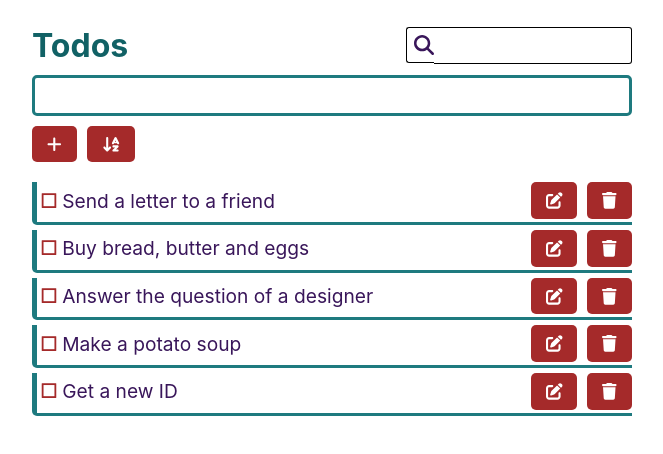
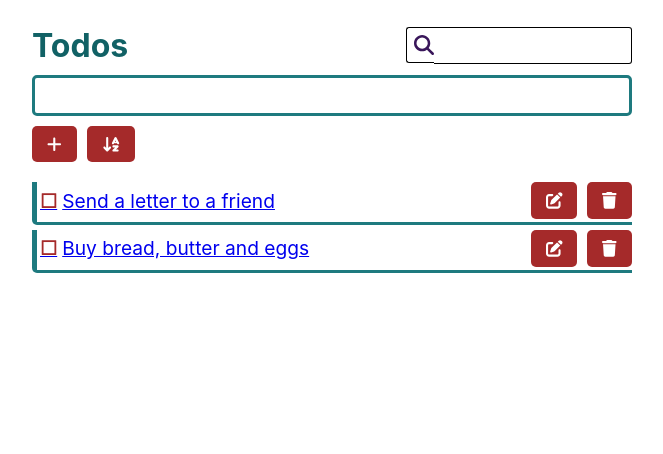
Before and after one commit to boririna/todo-app, a React (Create React App) app: page / in a window 1280 px wide. Shown: the top 454 px of the page, without its empty margins (308-971 px from the left). Built offline with nearby package versions, Linux system fonts and the light colour scheme; data requests are answered from the project's data file.

Commit message:
added main page route and a task route

```diff
--- a/package.json
+++ b/package.json
@@ -16,6 +16,7 @@
     "prettier": "^3.0.3",
     "react": "^18.2.0",
     "react-dom": "^18.2.0",
+    "react-router-dom": "^6.21.1",
     "react-scripts": "5.0.1",
     "web-vitals": "^2.1.4"
   },
--- a/src/App.js
+++ b/src/App.js
@@ -4,6 +4,7 @@ import _ from 'lodash';
 import { Todo } from './components/todo/Todo';
 import { Search } from './components/search/Search';
 import { library } from '@fortawesome/fontawesome-svg-core';
+import { Routes, Route, Link } from 'react-router-dom';
 import {
 	faPenToSquare,
 	faTrash,
@@ -27,7 +28,7 @@ library.add(
 	faRotateLeft,
 );
 
-export const App = () => {
+export const MainPage = () => {
 	const [todos, setTodos] = useState([]);
 	const [isLoading, setIsLoading] = useState(false);
 	const [isAdding, setIsAdding] = useState(false);
@@ -151,6 +152,7 @@ export const App = () => {
 					<p>Loading ...</p>
 				) : (
 					sortedTodos.map(({ userId, id, title, completed }) => (
+						<Link to={`task/${id}`}>
 							<Todo
 								id={id}
 								title={title}
@@ -162,9 +164,19 @@ export const App = () => {
 								isUpdating={isUpdating}
 								requestUpdateTodo={requestUpdateTodo}
 							/>
+						</Link>
 					))
 				)}
 			</div>
 		</div>
 	);
 };
+
+export const App = () => {
+	return (
+		<Routes>
+			<Route path="/" element={<MainPage />} />
+			<Route path="task/:id" element={<Todo />} />
+		</Routes>
+	);
+};
--- a/src/db.json
+++ b/src/db.json
@@ -11,24 +11,6 @@
       "title": "Buy bread, butter and eggs",
       "completed": false,
       "id": 6
-    },
-    {
-      "userId": 3,
-      "title": "Answer the question of a designer",
-      "completed": false,
-      "id": 7
-    },
-    {
-      "userId": 3,
-      "title": "Make a potato soup",
-      "completed": false,
-      "id": 8
-    },
-    {
-      "userId": 3,
-      "title": "Get a new ID",
-      "completed": false,
-      "id": 9
     }
   ]
 }
--- a/src/index.js
+++ b/src/index.js
@@ -1,11 +1,14 @@
 import React from 'react';
 import ReactDOM from 'react-dom/client';
+import { BrowserRouter } from 'react-router-dom';
 import './index.css';
 import { App } from './App';
 
 const root = ReactDOM.createRoot(document.getElementById('root'));
 root.render(
 	<React.StrictMode>
-		<App />
+		<BrowserRouter>
+			<App />
+		</BrowserRouter>
 	</React.StrictMode>,
 );
```
Also changed, not shown: 1 other file (tests, documents, lock files or other folders). Lines whose indentation alone changed are shown as unchanged.
